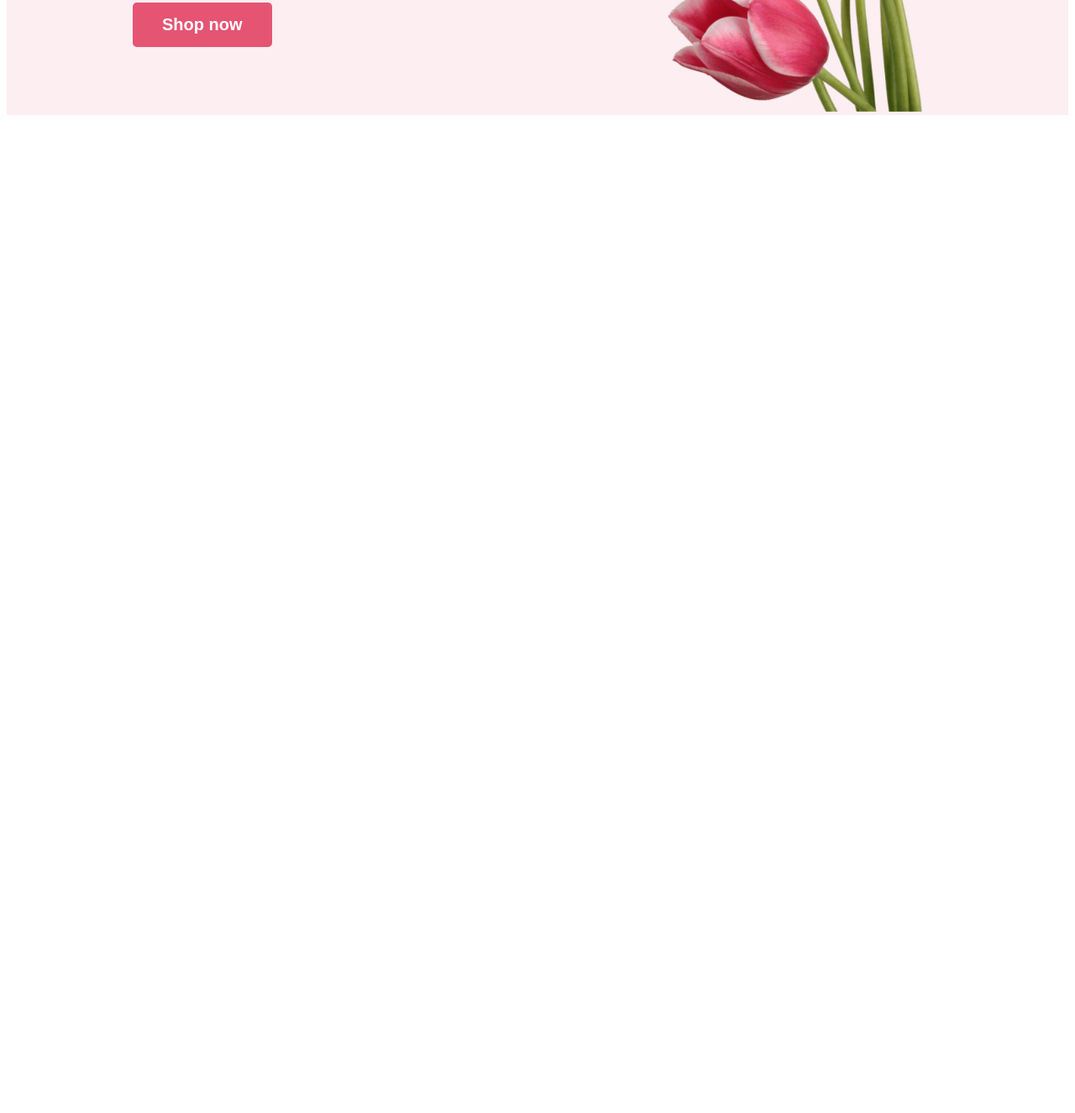
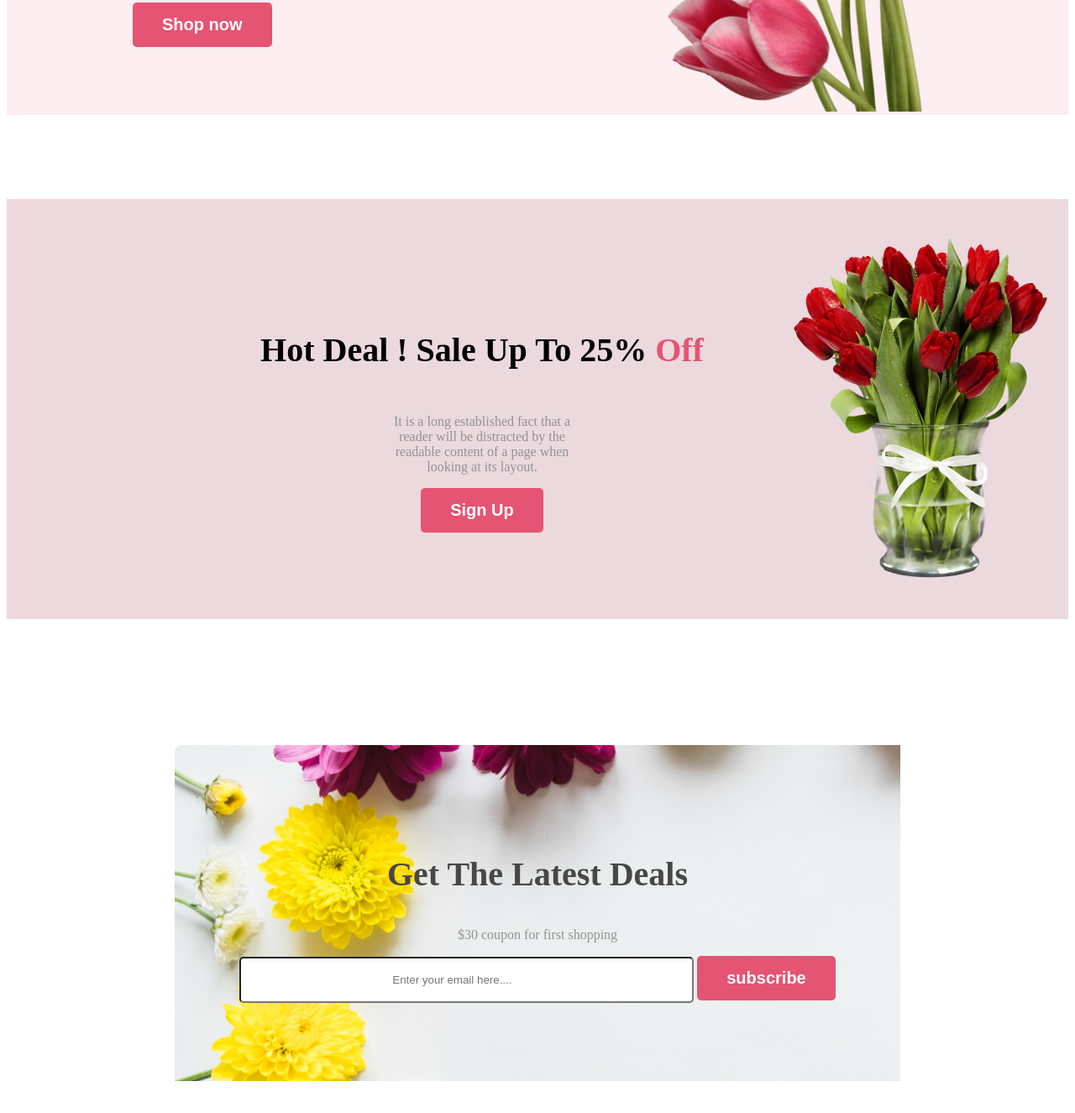
Before and after one commit to AbdurRahim120/Flower-shop, a plain HTML site: page index.html in a window 1280 px wide. Shown: the part 505-1830 px from the top of the page at 84% size. Before the commit the page ends 800 px from the top, so only its background shows below. Drawn offline with Linux system fonts and the light colour scheme.

Commit message:
section2 added

```diff
--- a/index.html
+++ b/index.html
@@ -18,7 +18,7 @@
         <button class="btn-primary">Shop now</button>
       </nav>
       <div>
-        <img class="profile-pic" src="img/pngwing 10.png" alt="" />
+        <img class="profile-pic1" src="img/pngwing 10.png" alt="" />
       </div>
     </header>
     <main>
@@ -34,6 +34,26 @@
           <img class="img-3" src="img/pngwing 7.png" alt="">
         </div>
       </section> -->
+      <section class="section1">
+        <div class="section">
+          <h4 class="section-title">Hot Deal ! Sale Up To 25% <span class="text-primary">Off</span></h4>
+          <p class="section-info">It is a long established fact that a reader will be distracted by the readable content of a page when looking at its layout.</p>
+          <button class="btn-primary">Sign Up</button>
+        </div>
+        <img class="profile-pic2" src="img/pngwing 8.png" alt="">
+      </section>
+
+      <!-- latest details section start  -->
+      <section class="section2">
+        <div class="section-deal">
+          <h3 class="section-title1">Get The Latest Deals</h3>
+          <p class="section-info1">$30 coupon for first shopping</p>
+        </div>
+        <form class="contact">
+          <input class="eamil" type="email"  placeholder="Enter your email here....">
+          <input class="btn-primary" type="button" value="subscribe">
+        </form>
+      </section>
     </main>
     <footer></footer>
   </body>
--- a/style.css
+++ b/style.css
@@ -7,6 +7,9 @@
   font-size: 20px;
   font-weight: 700;
   padding: 15px 35px;
+}
+.text-primary{
+    color:#E55473 ;
 }
 /* nav related style  */
 .header{
@@ -19,7 +22,7 @@
     max-width: 900px;
     margin-bottom: 40px;
 }
-.header .profile-pic{
+.header .profile-pic1{
     max-width: 500px;
     margin-left: 120px;
 }
@@ -55,3 +58,52 @@
 .img-1{
     background-color: #CC5896;
 } */
+
+/* sign up section style  */
+.section1{
+    display: flex;
+    align-items: center;
+    height: 500px;
+    margin-top: 100px;
+    background-color: #ebd9dd;
+}
+.section{
+    padding: 0px 0px 0px 200px;
+    text-align: center;
+    width: 50%;
+}
+.section-title{
+    font-size: 40px;
+
+}
+.section-info{
+    color: #949292;
+    padding: 0px 200px;
+}
+
+.section, .profile-pic2{
+    margin-left: 50px;
+}
+
+/* latest section design  */
+.section2{
+    margin:150px 200px;
+    text-align: center;
+    background: url("img/Rectangle 9.png");
+    height: 400px;
+}
+/* .section-deal{
+
+} */
+.section-title1{
+    font-size: 40px;
+    color: #474747;
+    padding: 130px 0px 0px 0px;
+}
+.section-info1{
+    color: #949292;
+}
+.contact input[type="email"]{
+padding: 18px 180px;
+border-radius: 5px;
+}
```
